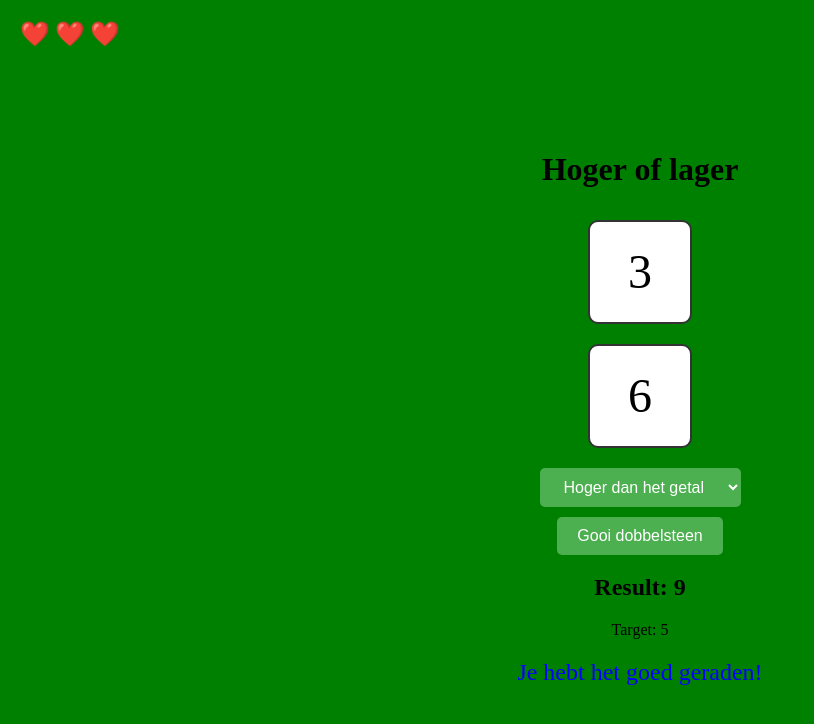
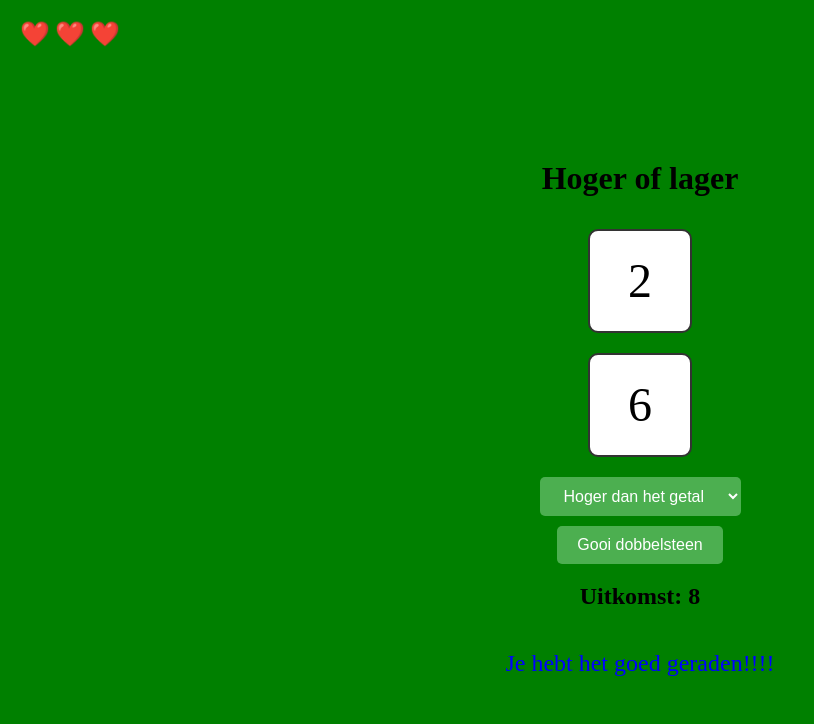
Before and after one commit to Ibrahim54245/hogeroflager, a plain HTML site: page game.html in a window 1280 px wide. Both pictures are taken after a click on the button "Gooi dobbelsteen". Shown: the whole page, without its empty margins (0-814 px from the left). Drawn offline with Linux system fonts and the light colour scheme.

Commit message:
fixed the game, added comments, added img locally

```diff
--- a/css/style.css
+++ b/css/style.css
@@ -1,18 +1,24 @@
 .indexbody {
-    background-image: url(https://wallpapers.com/images/hd/casino-background-4jme29iyb1t3gxep.jpg)
+    background-image: url(../img/casino.jpg);
 }
 
 .indexstyle {
-    text-align: center; margin-top: 50px;
+    text-align: center;
+    margin-top: 50px;
 }
 
 .indexstyle > div {
     font-size: 44px;
-    margin-bottom: 20px; color:white;
+    margin-bottom: 20px;
+    color: white;
 }
 
 .indexstyle > a {
-    background-color: green; color: white; padding: 10px 20px; border: none; cursor: pointer;
+    background-color: green;
+    color: white;
+    padding: 10px 20px;
+    border: none;
+    cursor: pointer;
 }
 
 body {
@@ -21,8 +27,9 @@ body {
     align-items: center;
     justify-content: center;
     height: 100vh;
-    background-color: green
+    background-color: green;
 }
+
 .dice {
     width: 100px;
     height: 100px;
@@ -35,6 +42,7 @@ body {
     border-radius: 10px;
     background-color: white;
 }
+
 .button, select {
     padding: 10px 20px;
     font-size: 16px;
@@ -46,25 +54,30 @@ body {
     margin-top: 10px;
     transition: background-color 0.3s;
 }
+
 .button:hover, select:hover {
     background-color: #45a049;
 }
+
 #message {
     font-size: 24px;
     margin-top: 20px;
     color: blue;
 }
+
 #lives {
     position: absolute;
     top: 20px;
     left: 20px;
     font-size: 24px;
 }
+
 .heart {
     color: red;
     font-size: 24px;
     margin-right: 5px;
 }
+
 @media (max-width: 600px) {
     .dice {
         width: 80px;
--- a/game.html
+++ b/game.html
@@ -1,5 +1,6 @@
 <!DOCTYPE html>
 <html lang="en">
+
 <head>
     <meta charset="UTF-8">
     <meta name="viewport" content="width=device-width, initial-scale=1.0">
@@ -7,25 +8,27 @@
 
     <title>Hoger of lager</title>
 </head>
+
 <body>
-
+    <!-- Div voor lives-->
     <div id="lives"></div>
 
     <h1>Hoger of lager</h1>
     <div class="dice" id="dice1">1</div>
     <div class="dice" id="dice2">1</div>
-
+    <!--Label and id for guess-->
     <label for="guess"></label>
     <select id="guess">
         <option value="higher">Hoger dan het getal</option>
         <option value="lower">Lager dan het getal</option>
     </select>
-
+    <!--Button for throwing dice-->
     <button class="button" id="rollButton">Gooi dobbelsteen</button>
-    <h2 id="result">Uitkomst:2</h2>
-    <div id="target">Getal: 2</div>
+    <h2 id="result">Uitkomst: 2</h2>
     <div id="message"></div>
 
 </body>
+
 </html>
+<!--Linking with main.js-->
 <script src="js/main.js"></script>
--- a/js/main.js
+++ b/js/main.js
@@ -1,38 +1,50 @@
+// Initialize variables
+let lives = 3;
+let sum = 2;
+let dice1 = 1;
+let dice2 = 1;
 let targetNumber = generateRandomTarget();
-let lives = 3;
 
+//function for generating a random number
 function generateRandomTarget() {
-    return Math.floor(Math.random() * 11) + 2; // Random number between 2 and 12
+    dice1 = Math.floor(Math.random() * 6) + 1;
+    dice2 = Math.floor(Math.random() * 6) + 1;
+    let diceTotal = dice1 + dice2;
+
+    console.log(`next = ${diceTotal}`);
+
+    return diceTotal; // Random number between 2 and 12
 }
 
-function updateLifesDisplay() {
-    const livesContainer = document.querySelector('#lives');
+//function for updating the lives
+function updateLivesDisplay() {
+    let livesContainer = document.querySelector('#lives');
     livesContainer.innerHTML = ''; // Clear previous hearts
     for (let i = 0; i < lives; i++) {
         livesContainer.innerHTML += '<span class="heart">❤️</span>'; // Add heart icons
     }
 }
 
+//function for rolling the dice
 function rollDice() {
     if (lives > 0) {
-        const dice1 = Math.floor(Math.random() * 6) + 1;
-        const dice2 = Math.floor(Math.random() * 6) + 1;
-        const sum = dice1 + dice2;
-
+        // Roll two different dice
+        //selects dice one and 2 and the result
         document.querySelector('#dice1').textContent = dice1;
         document.querySelector('#dice2').textContent = dice2;
-        document.querySelector('#result').textContent = `Result: ${sum}`;
-        document.querySelector('#target').textContent = `Target: ${targetNumber}`;
+        document.querySelector('#result').textContent = `Uitkomst: ${targetNumber}`;
+        //selects the guess and the message
+        let guess = document.querySelector('#guess').value;
+        console.log(guess);
+        let message = document.querySelector('#message');
+        //With an if or else statement it looks at if the player has gotten it right or wrong
+        if ((sum > targetNumber && guess === 'higher') || (sum < targetNumber && guess === 'lower')) {
+            lives--;
+            updateLivesDisplay(); // Update lives display
+            message.textContent = " Je hebt het fout geraden!!";
+        } else {
 
-        const guess = document.querySelector('#guess').value;
-        const message = document.querySelector('#message');
-
-        if ((sum > targetNumber && guess === 'higher') || (sum < targetNumber && guess === 'lower')) {
-            message.textContent = "Je hebt het goed geraden!";
-        } else {
-            lives--;
-            updateLifesDisplay(); // Update lives display
-            message.textContent = "Helaas, je hebt het fout geraden!";
+            message.textContent = "Je hebt het goed geraden!!!!";
         }
 
         // Check if lives are exhausted
@@ -40,13 +52,14 @@ function rollDice() {
             message.textContent = "Helaas, je hebt verloren";
             document.querySelector('#rollButton').disabled = true; // Disable the button
         }
-
+        //change the sum to the targetNumber
+        sum = targetNumber;
         // Generate a new target number for the next round
         targetNumber = generateRandomTarget();
     }
 }
 
-// Initial lives display
-updateLifesDisplay();
+// Initialize lives display
+updateLivesDisplay();
 
 document.querySelector('#rollButton').addEventListener('click', rollDice);
```
Also changed, not shown: index.html (+7 -0 lines), img/casino.jpg (added).
